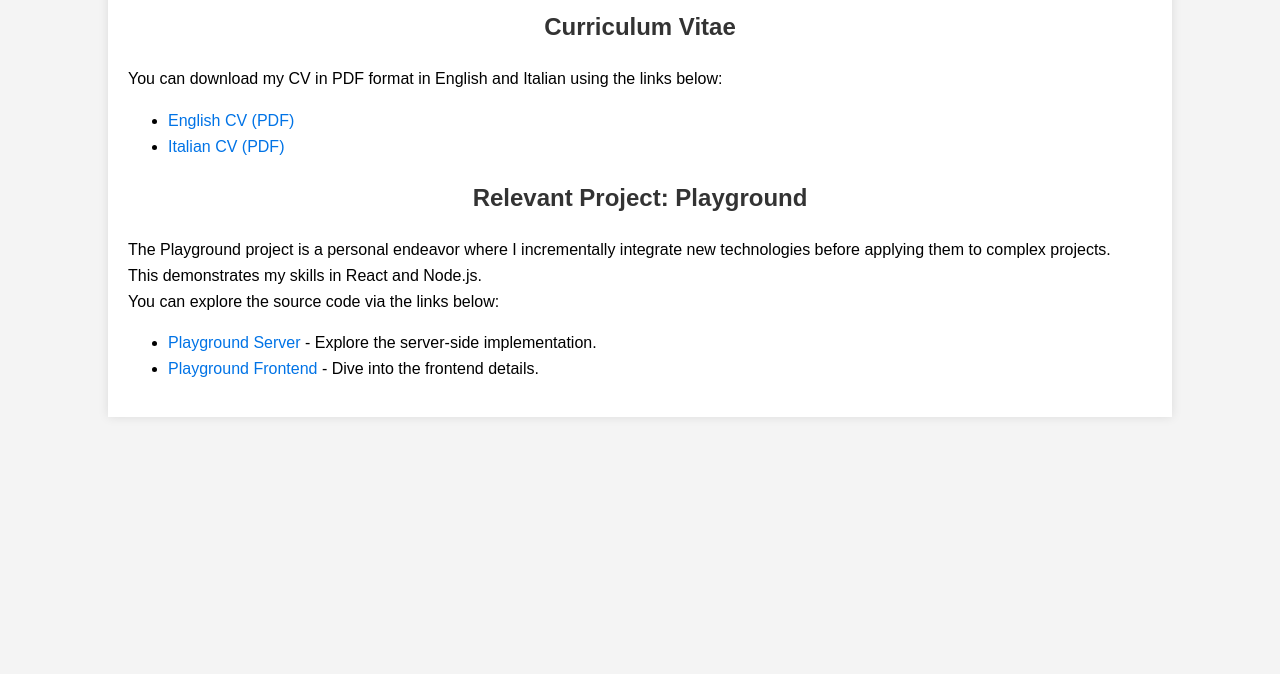
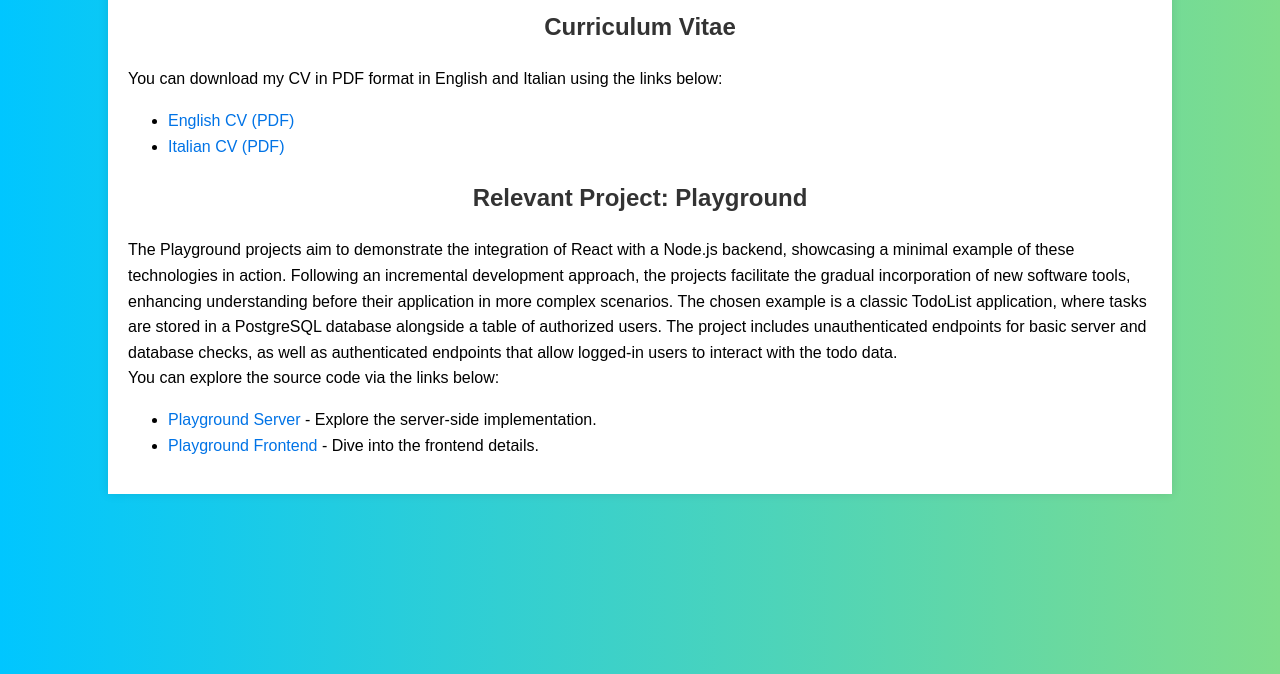
Before and after one commit to AleDeP10/AleDeP10.github.io, a plain HTML site: page index.html in a window 1280 px wide. Shown: the part 126-800 px from the top of the page. Drawn offline with Linux system fonts and the light colour scheme.

Commit message:
gradient, new text revelant projects

```diff
--- a/index.html
+++ b/index.html
@@ -10,7 +10,7 @@
             line-height: 1.6;
             margin: 0;
             padding: 0;
-            background-color: #f4f4f4;
+            background: linear-gradient(to right, #00c6ff, #7fdd8c);
         }
         .container {
             width: 80%;
@@ -43,8 +43,14 @@
         </ul>
         <h2>Relevant Project: Playground</h2>
         <p>
-            The Playground project is a personal endeavor where I incrementally integrate new technologies before applying them to complex projects. <br>
-            This demonstrates my skills in React and Node.js. <br>
+            The Playground projects aim to demonstrate the integration of React with a Node.js backend,
+            showcasing a minimal example of these technologies in action.
+            Following an incremental development approach, the projects facilitate the gradual incorporation
+            of new software tools, enhancing understanding before their application in more complex scenarios.
+            The chosen example is a classic TodoList application, where tasks are stored in a PostgreSQL
+            database alongside a table of authorized users. The project includes unauthenticated endpoints for
+            basic server and database checks, as well as authenticated endpoints that allow logged-in users to
+            interact with the todo data.<br>
             You can explore the source code via the links below:
         </p>
         <ul>
```
